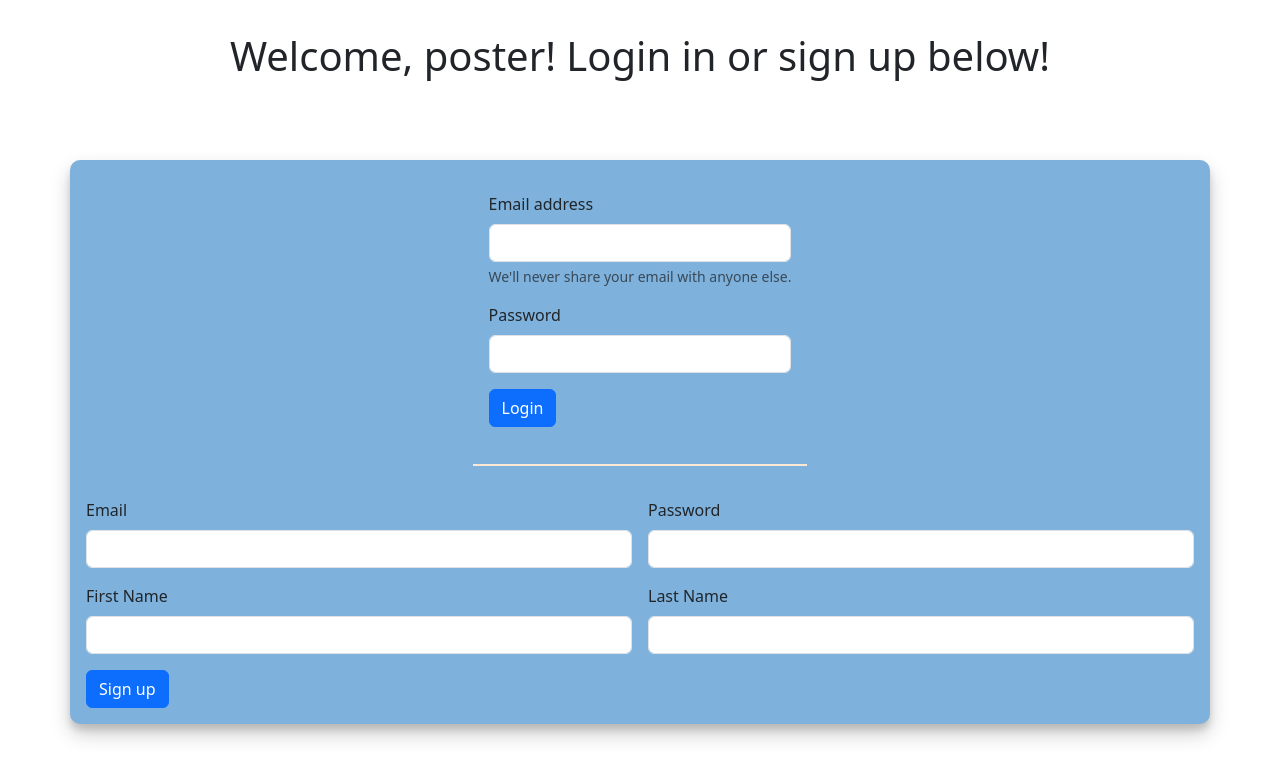
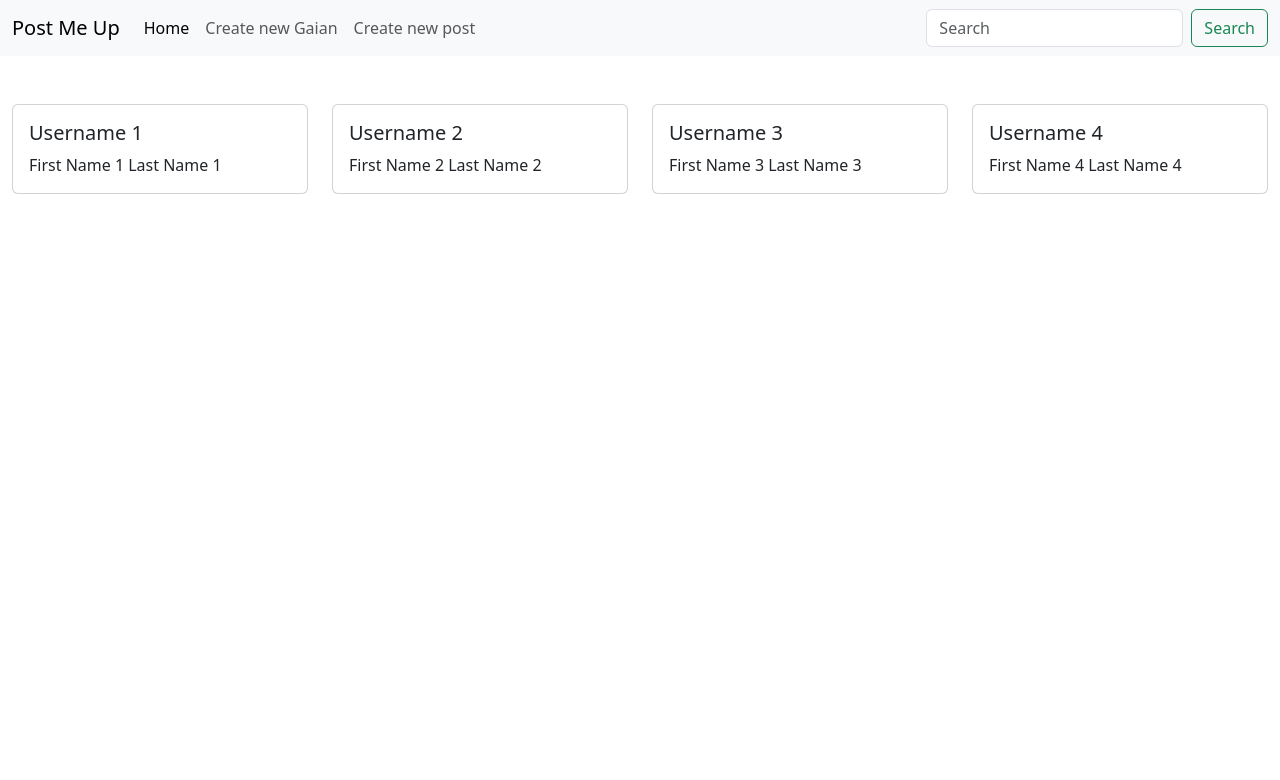
Before and after one commit to blueswizzle/post-me-up, a website: page public/index.html in a window 1280 px wide. Drawn offline with nearby package versions, Linux system fonts and the light colour scheme; no server answers.

Commit message:
Removed login and user authnetication functionality.
Also changed SQL tables to not have emails and passwords.

```diff
--- a/public/index.html
+++ b/public/index.html
@@ -8,48 +8,79 @@
     <title>Post Me Up</title>
 </head>
 <body>
+  <nav class="navbar navbar-expand-lg bg-body-tertiary">
+    <div class="container-fluid">
+      <a class="navbar-brand" href="#">Post Me Up</a>
+      <button class="navbar-toggler" type="button" data-bs-toggle="collapse" data-bs-target="#navbarSupportedContent" aria-controls="navbarSupportedContent" aria-expanded="false" aria-label="Toggle navigation">
+        <span class="navbar-toggler-icon"></span>
+      </button>
+      <div class="collapse navbar-collapse" id="navbarSupportedContent">
+        <ul class="navbar-nav me-auto mb-2 mb-lg-0">
+          <li class="nav-item">
+            <a class="nav-link active" aria-current="page" href="#">Home</a>
+          </li>
+          <li class="nav-item">
+            <a class="nav-link" href="#">Create new Gaian</a>
+          </li>
+          <li class="nav-item">
+            <a class="nav-link" href="#">Create new post</a>
+          </li>
+        </ul>
+        <form class="d-flex" role="search">
+          <input class="form-control me-2" type="search" placeholder="Search" aria-label="Search">
+          <button class="btn btn-outline-success" type="submit">Search</button>
+        </form>
+      </div>
+    </div>
+  </nav>
 
-  <h1 class = "login-welcome">Welcome, poster! Login in or sign up below!</h1>
+  <div class="container-fluid mt-5" id="main-container">
+    <div class="row">
 
-    <div id="login-main" class="container d-flex justify-content-center flex-column align-items-center">
+      <!-- Grid Item 1 -->
+      <div class="col-md-3 mb-3">
+        <div class="card">
+          <div class="card-body">
+            <h5 class="card-title">Username 1</h5>
+            <p class="card-text">First Name 1 Last Name 1</p>
+          </div>
+        </div>
+      </div>
 
-        <form id="login-form">
-            <div class="mb-3">
-              <label for="exampleInputEmail1" class="form-label">Email address</label>
-              <input type="email" class="form-control" name="exampleInputEmail1" id="exampleInputEmail1" required aria-describedby="emailHelp">
-              <div id="emailHelp" class="form-text">We'll never share your email with anyone else.</div>
-            </div>
-            <div class="mb-3">
-              <label for="exampleInputPassword1" class="form-label">Password</label>
-              <input type="password" class="form-control" id="exampleInputPassword1" name="exampleInputPassword1" required>
-            </div>
-            <button id="login-button" type="submit" class="btn btn-primary">Login</button>
-        </form>
+      <!-- Grid Item 2 -->
+      <div class="col-md-3 mb-3">
+        <div class="card">
+          <div class="card-body">
+            <h5 class="card-title">Username 2</h5>
+            <p class="card-text">First Name 2 Last Name 2</p>
+          </div>
+        </div>
+      </div>
 
+      <!-- Grid Item 3 -->
+      <div class="col-md-3 mb-3">
+        <div class="card">
+          <div class="card-body">
+            <h5 class="card-title">Username 3</h5>
+            <p class="card-text">First Name 3 Last Name 3</p>
+          </div>
+        </div>
+      </div>
 
-        <form id="signup-form" class="row g-3">
-            <div class="col-md-6">
-              <label for="inputEmail4" class="form-label">Email</label>
-              <input type="email" class="form-control" id="inputEmail4" required>
-            </div>
-            <div class="col-md-6">
-              <label for="inputPassword4" class="form-label">Password</label>
-              <input type="password" class="form-control" id="inputPassword4" required>
-            </div>
-            <div class="col-md-6">
-              <label for="firstname" class="form-label">First Name</label>
-              <input type="text" class="form-control" id="firstname" required>
-            </div>
-            <div class="col-md-6">
-              <label for="lastname" class="form-label">Last Name</label>
-              <input type="text" class="form-control" id="lastname" required>
-            </div>
-            <div class="col-12">
-              <button id="signup-button" type="submit" class="btn btn-primary">Sign up</button>
-            </div>
-          </form>
+      <!-- Grid Item 4 -->
+      <div class="col-md-3 mb-3">
+        <div class="card">
+          <div class="card-body">
+            <h5 class="card-title">Username 4</h5>
+            <p class="card-text">First Name 4 Last Name 4</p>
+          </div>
+        </div>
+      </div>
+
+      <!-- Add more grid items as needed -->
 
     </div>
+  </div>
 
 
 
--- a/public/scripts.js
+++ b/public/scripts.js
@@ -1,33 +1,33 @@
-const loginButton =document.getElementById('login-button')
-const signupButton =document.getElementById('signup-button')
 
-loginButton.addEventListener('click', async (e) => {
-    e.preventDefault();
-    const email = document.getElementById('exampleInputEmail1').value;
-    const password = document.getElementById('exampleInputPassword1').value;
-    const data = {
-        email: email,
-        password: password
-    };
 
+const mainContainer= document.getElementById('main-container')
+
+document.addEventListener('DOMContentLoaded', async () => {
     try {
-        const response = await fetch('/gaians/login', {
-            method: 'POST',
-            headers: {
-                'Content-Type': 'application/json'
-            },
-            body: JSON.stringify(data)
-        });
+        const response = await fetch ('/gaians', {
+            method:'GET',
+            headers:{
+                'Content-Type':'application/json'
+            }
+        })
+        const gaians = response.json()
+        if(response.ok){
+            if(gaians.length > 0){
+                console.log(gaians)
+            }else{
+                console.log("No gaians")
+            }
+        }else{
+            console.log(response.error)
+        }
+    } catch (error) {
+        console.log(error)
+    }
+  });
 
-        if (response.ok) {
-            const result = await response.json();
-            console.log("Logged in", result);
-        } else {
-            const errorData = await response.json();
-            console.log("Error", errorData.message);
-        }
 
-    } catch (error) {
-        console.log(error);
-    }
-});
+
+
+function showGaians(gaians){
+
+}
--- a/public/style.css
+++ b/public/style.css
@@ -8,31 +8,3 @@
     --primary-color: #7EB2DD;
     --secondary-color: #FFE8D4;
 }
-
-#login-main{
-    margin-top: 5rem;
-    border-radius: 10px;
-    background-color: var(--primary-color);
-    box-shadow: 0 10px 20px rgba(0, 0, 0, 0.2), 0 6px 6px rgba(0, 0, 0, 0.12);
-    padding: 1rem;
-}
-
-
-.login-welcome{
-    text-align: center;
-    margin-top: 2rem;
-}
-
-#login-form{
-    border-bottom: 2px solid var(--secondary-color);
-
-    padding: 1rem;
-}
-
-#login-form button{
-    margin-bottom: 1.3rem;
-}
-
-#signup-form{
-    margin-top: 1rem;
-}
```
Also changed, not shown: routes.js (+11 -6 lines), 1 other file.
